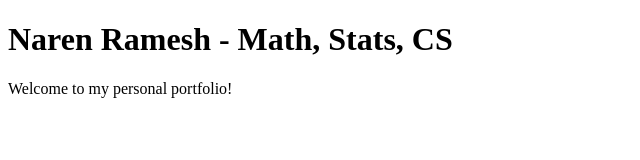
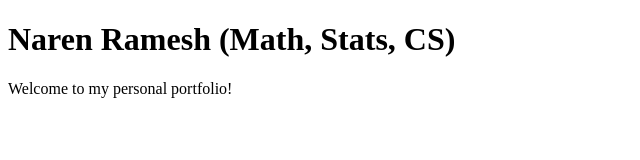
Before and after one commit to narenrameshb/narenrameshb.github.io, a plain HTML site: page index.html in a window 1280 px wide. Shown: the whole page, without its empty margins (0-640 px from the left). Drawn offline with Linux system fonts and the light colour scheme.

Commit message:
Update index.html

```diff
--- a/index.html
+++ b/index.html
@@ -1,7 +1,7 @@
 <!DOCTYPE html>
 <html>
 <body>
-<h1>Naren Ramesh - Math, Stats, CS</h1>
+<h1>Naren Ramesh (Math, Stats, CS)</h1>
 <p>Welcome to my personal portfolio!</p>
 </body>
 </html>
```
